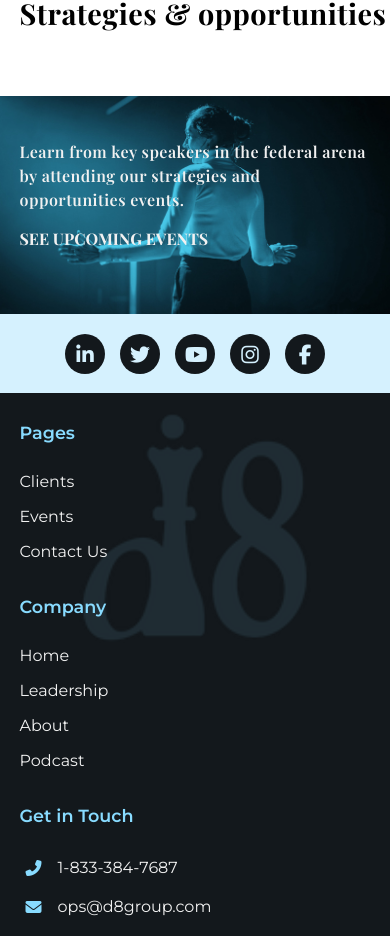
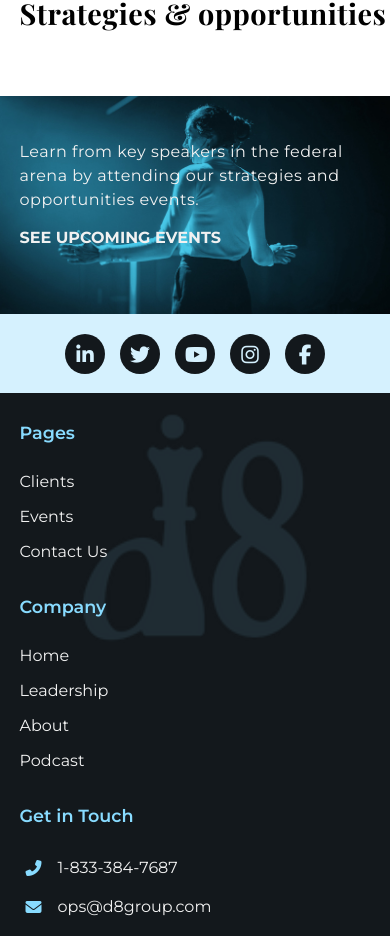
Before and after one commit to itacamba/d8_group_website, a React (Create React App) app: page / in a window 390 px wide. Shown: the part 8264-9200 px from the top of the page. Built offline with nearby package versions, Linux system fonts and the light colour scheme.

Commit message:
changed font for upcoming events

```diff
--- a/src/Components/Home/Home.css
+++ b/src/Components/Home/Home.css
@@ -92,7 +92,7 @@ p {
   display: inline-block;
   margin-top: 2rem;
   padding: 1rem 2rem;
-  font-family: "Playfair Display", serif;
+  font-family: "Montserrat", sans-serif;
   font-weight: bold;
   background-color: #48EDB8;
   border: none;
@@ -170,6 +170,7 @@ p {
         -ms-flex-direction: column;
             flex-direction: column;
     border: none;
+    background-color: #fff;
   }
   .chess-graphic {
     width: 100%;
@@ -411,10 +412,14 @@ img {
   display: none;
 }
 
+#home .absolute-text h2 {
+  font-family: "Montserrat", sans-serif;
+}
+
 #home .absolute-text a {
   display: inline-block;
   padding-top: 2rem;
-  font-family: "Playfair Display", serif;
+  font-family: "Montserrat", sans-serif;
   font-weight: 600;
   color: #f1f1f1;
 }
--- a/src/Components/Home/Home.scss
+++ b/src/Components/Home/Home.scss
@@ -208,12 +208,17 @@
         display: none;
     }
 
+    .absolute-text h2{
+        font-family: $secondary-font;
+    }
+
     .absolute-text a {
         display: inline-block;
         padding-top: 2rem;
-        font-family: $primary-font;
+        font-family: $secondary-font;
         font-weight: 600;
         color: $white;
+
     }
     .col-product {
         width: 40%;
```
Also changed, not shown: 1 other file (tests, documents, lock files or other folders).
